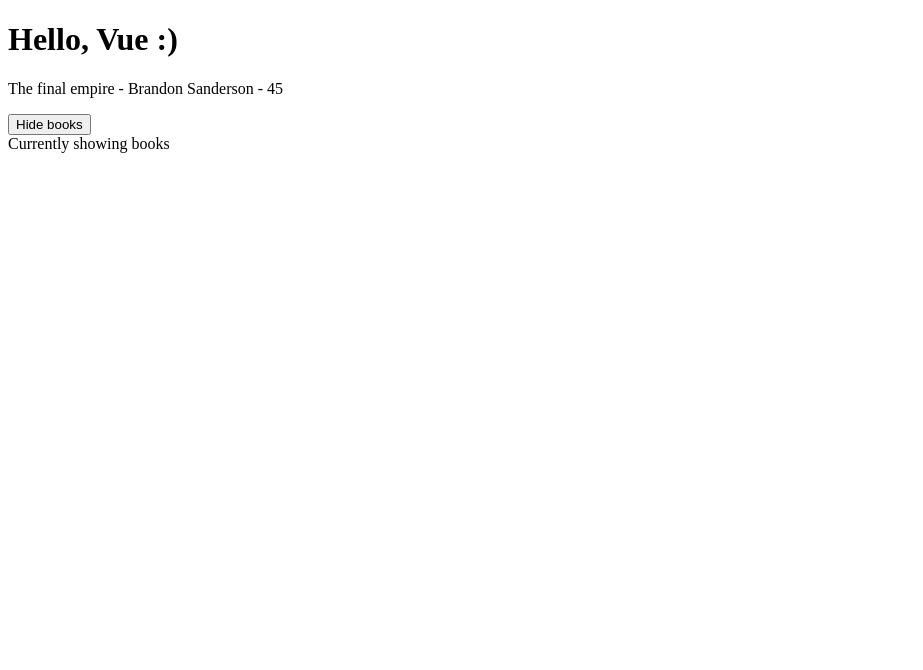
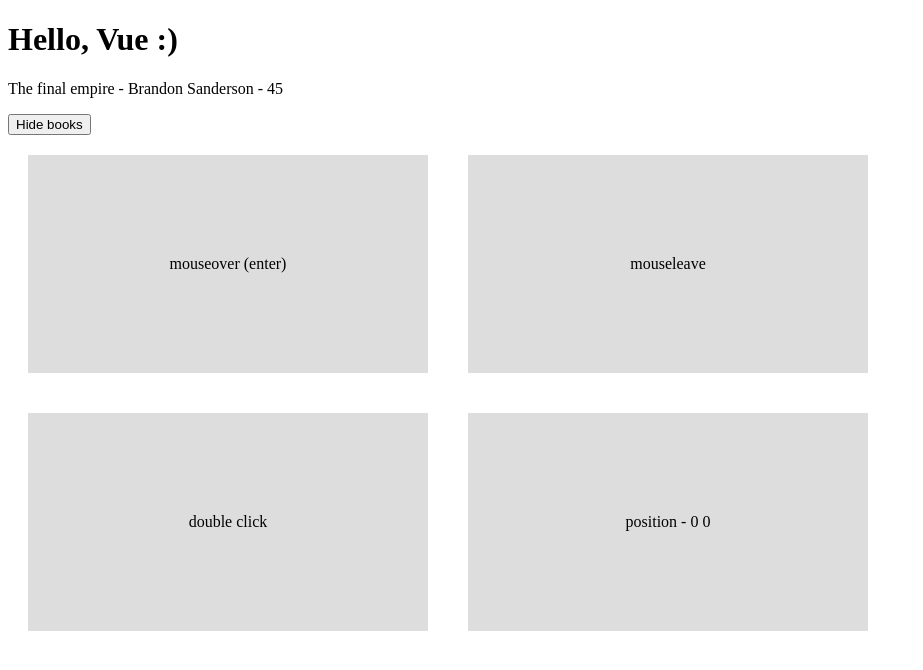
Before and after one commit to beltranbot/vue3-tnn, a plain HTML site: page index.html in a window 1280 px wide. Shown: the whole page, without its empty margins (0-923 px from the left). Drawn offline with nearby package versions, Linux system fonts and the light colour scheme.

Commit message:
mouse events

```diff
--- a/app.js
+++ b/app.js
@@ -4,12 +4,31 @@ const app = Vue.createApp({
             showBooks: true,
             title: "The final empire",
             author: "Brandon Sanderson",
-            age: 45
+            age: 45,
+            x: 0,
+            y: 0
         }
     },
     methods: { // events
         toggleShowBooks() {
             this.showBooks = !this.showBooks;
+        },
+        mouseEnterEvent(event, data) {
+            console.log(event, event.type)
+            if (data) {
+                console.log("data: ", data)
+            }
+            console.log("mouse Entered")
+        },
+        mouseLeaveEvent(event) {
+            console.log("mouse left");
+        },
+        doubleClickEvent(event) {
+            console.log("double clicked!")
+        },
+        handleMouseMove(event) {
+            this.x = event.offsetX
+            this.y = event.offsetY
         }
     }
 })
--- a/index.html
+++ b/index.html
@@ -6,6 +6,16 @@
     <meta name="viewport" content="width=device-width, initial-scale=1.0">
     <title>Learning vue</title>
     <script src="https://unpkg.com/vue@next"></script>
+    <style>
+        .box {
+            padding: 100px 0;
+            width: 400px;
+            text-align: center;
+            background: #ddd;
+            margin: 20px;
+            display: inline-block;
+        }
+    </style>
 </head>
 <body>
     <h1>Hello, Vue :)</h1>
@@ -18,8 +28,13 @@
             <span v-else>Show books</span>
         </button>
 
-        <div v-show="showBooks">Currently showing books</div>
-        <!-- v-show only hides elements from the view, v-if removes it completely-->
+        <br>
+
+        <!-- mouse events -->
+        <div class="box" @mouseover="mouseEnterEvent($event, 5)">mouseover (enter)</div> <!-- pass extra arguments to event handler-->
+        <div class="box" @mouseleave="mouseLeaveEvent">mouseleave</div> <!-- without parameters, the event value will be passed as default -->
+        <div class="box" @dblclick="doubleClickEvent">double click</div>
+        <div class="box" @mousemove="handleMouseMove">position - {{x}} {{y}}</div>
     </div>
 
     <script src="app.js"></script>
```
